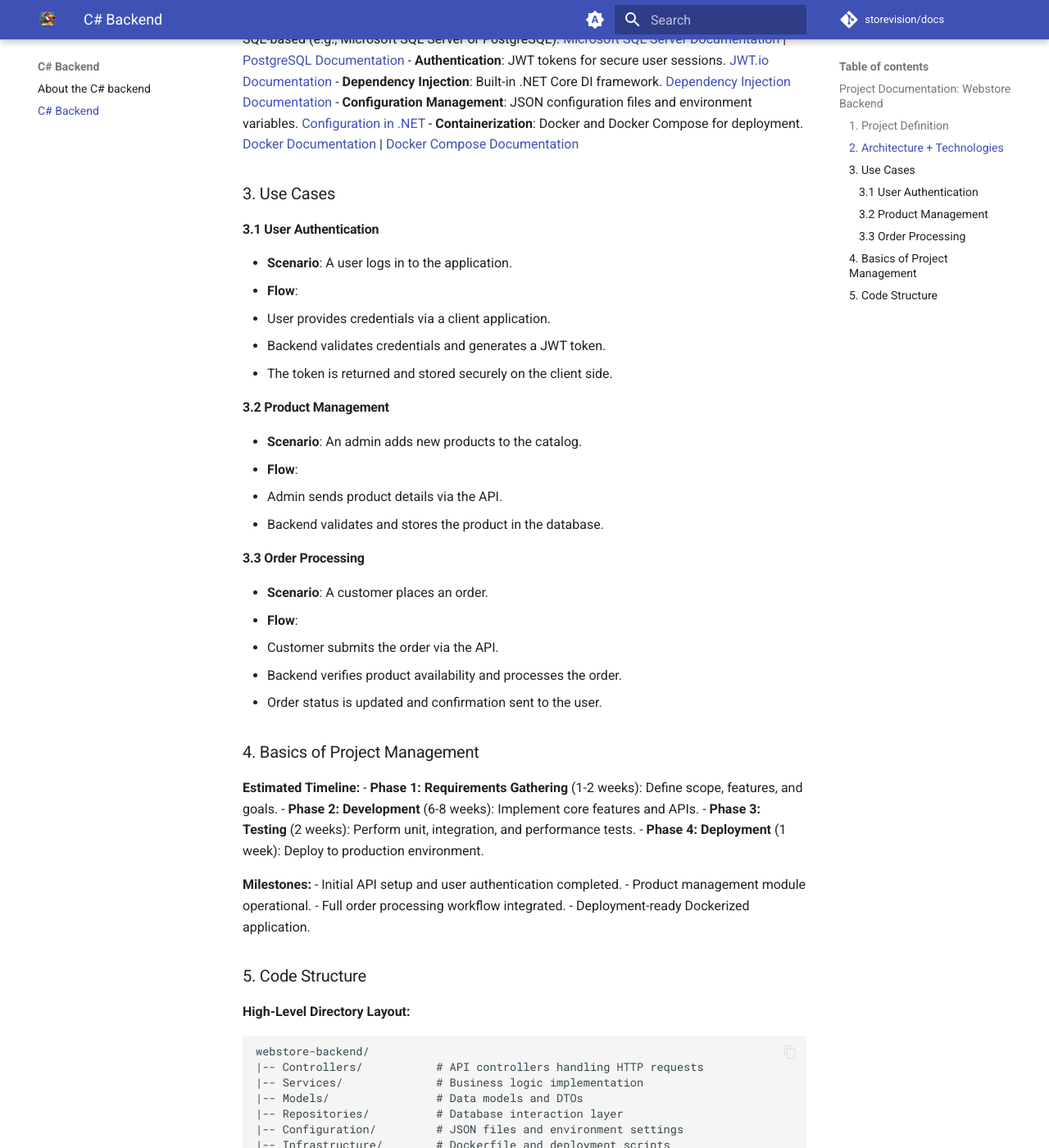
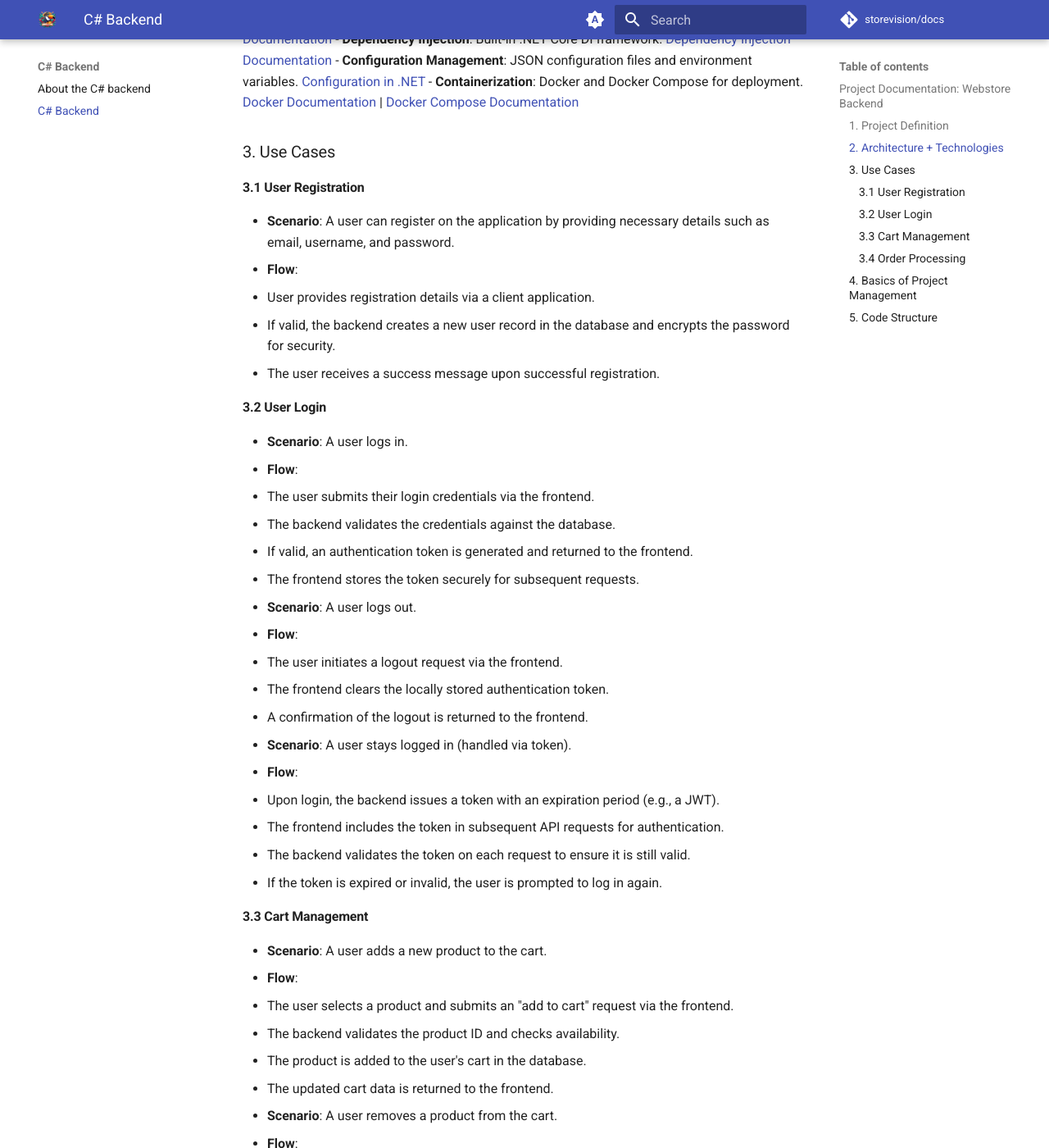
Before and after one commit to storevision/docs, an MkDocs documentation site: the page built from docs/C#-Backend/C#-Backend.md, in a window 1280 px wide and 1400 px high, scrolled down 748 px. Shown: the whole window at 82% size. Built offline with MkDocs 1.6.1 and Material for MkDocs 9.7.7, drawn with Linux system fonts in a browser that asks for light colours; comment, search, counter and statistics services are not loaded; some of the changed text lies outside the part shown.

Commit message:
Update C#-Backend.md
add detailed subscription for the controllers.

```diff
--- a/docs/C#-Backend/C#-Backend.md
+++ b/docs/C#-Backend/C#-Backend.md
@@ -3,9 +3,8 @@
 ### 1. Project Definition
 The Webstore Backend project is a server-side application designed to manage the core functionalities of an online store. It provides APIs for user authentication, product management, order processing, and other essential e-commerce operations. This backend interacts with databases, handles business logic, and ensures secure communication with clients.
 
-**Key Features:**
+**Backend Features:**
 - User authentication and authorization using JWT tokens.
-- Product catalog management.
 - Order creation and tracking.
 - Integration with third-party services.
 - Secure and scalable architecture.
@@ -19,9 +18,9 @@ The backend is developed using the following architecture and technologies:
 - **Containerization**: Dockerized setup for consistent deployment.
 
 **Technologies:**
-- **Programming Language**: C# (.NET 6 or higher). [Official Documentation](https://learn.microsoft.com/en-us/dotnet/)
+- **Programming Language**: C# (.NET 9). [Official Documentation](https://learn.microsoft.com/en-us/dotnet/)
 - **Framework**: ASP.NET Core for building APIs. [ASP.NET Core Documentation](https://learn.microsoft.com/en-us/aspnet/core/)
-- **Database**: Likely SQL-based (e.g., Microsoft SQL Server or PostgreSQL). [Microsoft SQL Server Documentation](https://learn.microsoft.com/en-us/sql/) | [PostgreSQL Documentation](https://www.postgresql.org/docs/)
+- **Database**: PostgreSQL. [PostgreSQL Documentation](https://www.postgresql.org/docs/)
 - **Authentication**: JWT tokens for secure user sessions. [JWT.io Documentation](https://jwt.io/introduction/)
 - **Dependency Injection**: Built-in .NET Core DI framework. [Dependency Injection Documentation](https://learn.microsoft.com/en-us/dotnet/core/extensions/dependency-injection)
 - **Configuration Management**: JSON configuration files and environment variables. [Configuration in .NET](https://learn.microsoft.com/en-us/aspnet/core/fundamentals/configuration/)
@@ -29,20 +28,70 @@ The backend is developed using the following architecture and technologies:
 
 ### 3. Use Cases
 
-#### 3.1 User Authentication
-- **Scenario**: A user logs in to the application.
+#### 3.1 User Registration
+- **Scenario**: A user can register on the application by providing necessary details such as email, username, and password.
 - **Flow**:
-  1. User provides credentials via a client application.
-  2. Backend validates credentials and generates a JWT token.
-  3. The token is returned and stored securely on the client side.
+  1. User provides registration details via a client application.
+  2. If valid, the backend creates a new user record in the database and encrypts the password for security.
+  4. The user receives a success message upon successful registration.
 
-#### 3.2 Product Management
-- **Scenario**: An admin adds new products to the catalog.
+#### 3.2 User Login
+- **Scenario**: A user logs in.
 - **Flow**:
-  1. Admin sends product details via the API.
-  2. Backend validates and stores the product in the database.
+  1. The user submits their login credentials via the frontend.
+  2. The backend validates the credentials against the database.
+  3. If valid, an authentication token is generated and returned to the frontend.
+  4. The frontend stores the token securely for subsequent requests.
 
-#### 3.3 Order Processing
+- **Scenario**: A user logs out.
+- **Flow**:
+  1. The user initiates a logout request via the frontend.
+  2. The frontend clears the locally stored authentication token.
+  3. A confirmation of the logout is returned to the frontend.
+
+- **Scenario**: A user stays logged in (handled via token).
+- **Flow**:
+  1. Upon login, the backend issues a token with an expiration period (e.g., a JWT).
+  2. The frontend includes the token in subsequent API requests for authentication.
+  3. The backend validates the token on each request to ensure it is still valid.
+  4. If the token is expired or invalid, the user is prompted to log in again.
+
+#### 3.3 Cart Management
+- **Scenario**: A user adds a new product to the cart.
+- **Flow**:
+  1. The user selects a product and submits an "add to cart" request via the frontend.
+  2. The backend validates the product ID and checks availability.
+  3. The product is added to the user's cart in the database.
+  4. The updated cart data is returned to the frontend.
+
+- **Scenario**: A user removes a product from the cart.
+- **Flow**:
+  1. The user selects a product to remove and submits a "remove from cart" request.
+  2. The backend verifies the product exists in the user's cart.
+  3. The product is removed from the cart in the database.
+  4. The updated cart data is returned to the frontend.
+
+- **Scenario**: A user increases the quantity of a product in the cart.
+- **Flow**:
+  1. The user selects a product and submits an "increase quantity" request.
+  2. The backend verifies the product is in the cart and checks stock availability.
+  3.The quantity of the product in the cart is updated in the database.
+  4. The updated cart data is returned to the frontend.
+
+- **Scenario**: A user decreases the quantity of a product in the cart.
+- **Flow**:
+  1. The user selects a product and submits a "decrease quantity" request.
+  2. The backend verifies the product is in the cart and ensures the quantity doesn't drop below zero.
+  3. The quantity of the product in the cart is updated in the database.
+  4. The updated cart data is returned to the frontend.
+
+- **Scenario**: A user views the current state of the cart.
+- **Flow**:
+  1. The user submits a "view cart" request.
+  2. The backend retrieves all items in the user's cart from the database.
+  3. The cart data is returned to the frontend with product details, quantities, and total cost.
+
+#### 3.4 Order Processing
 - **Scenario**: A customer places an order.
 - **Flow**:
   1. Customer submits the order via the API.
```
